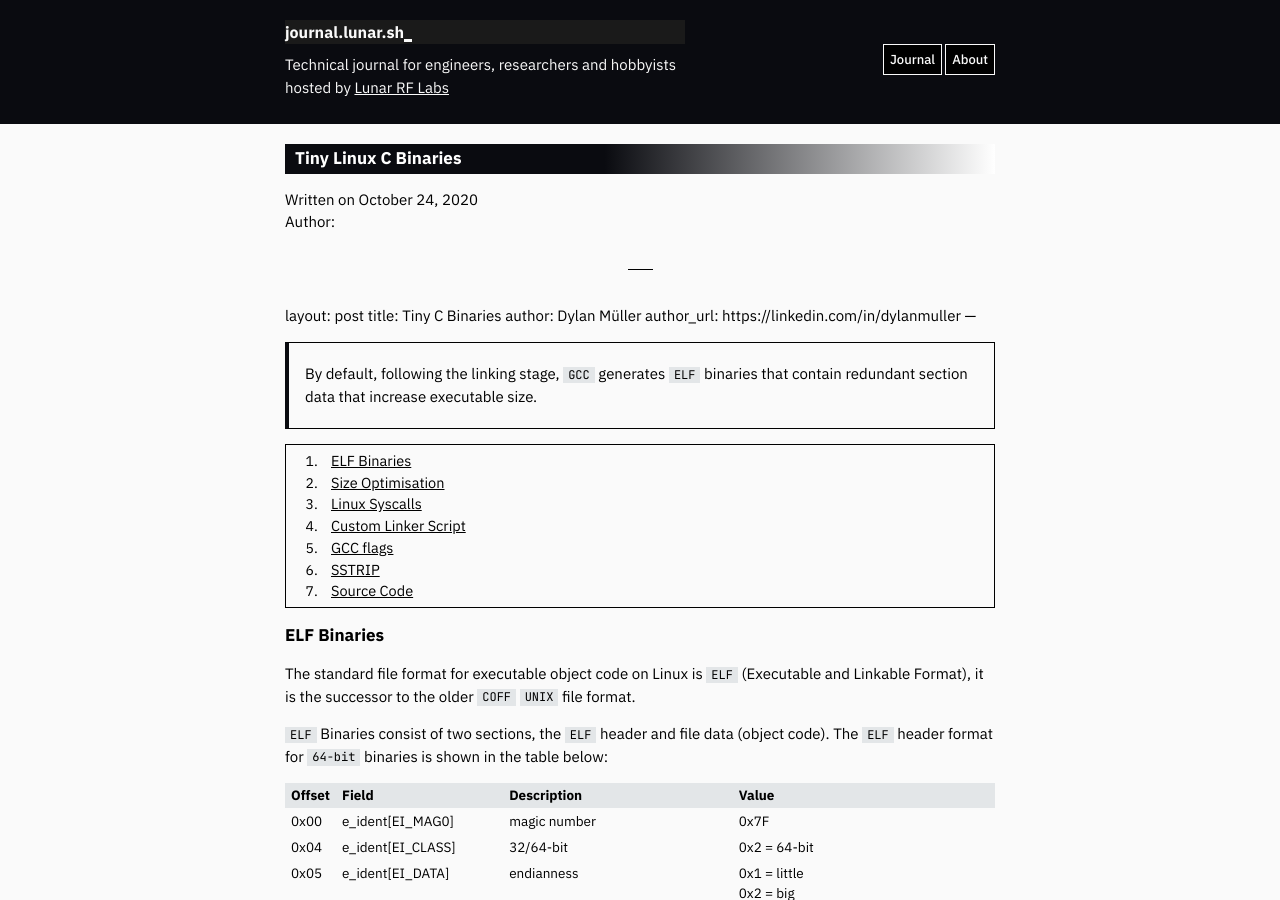
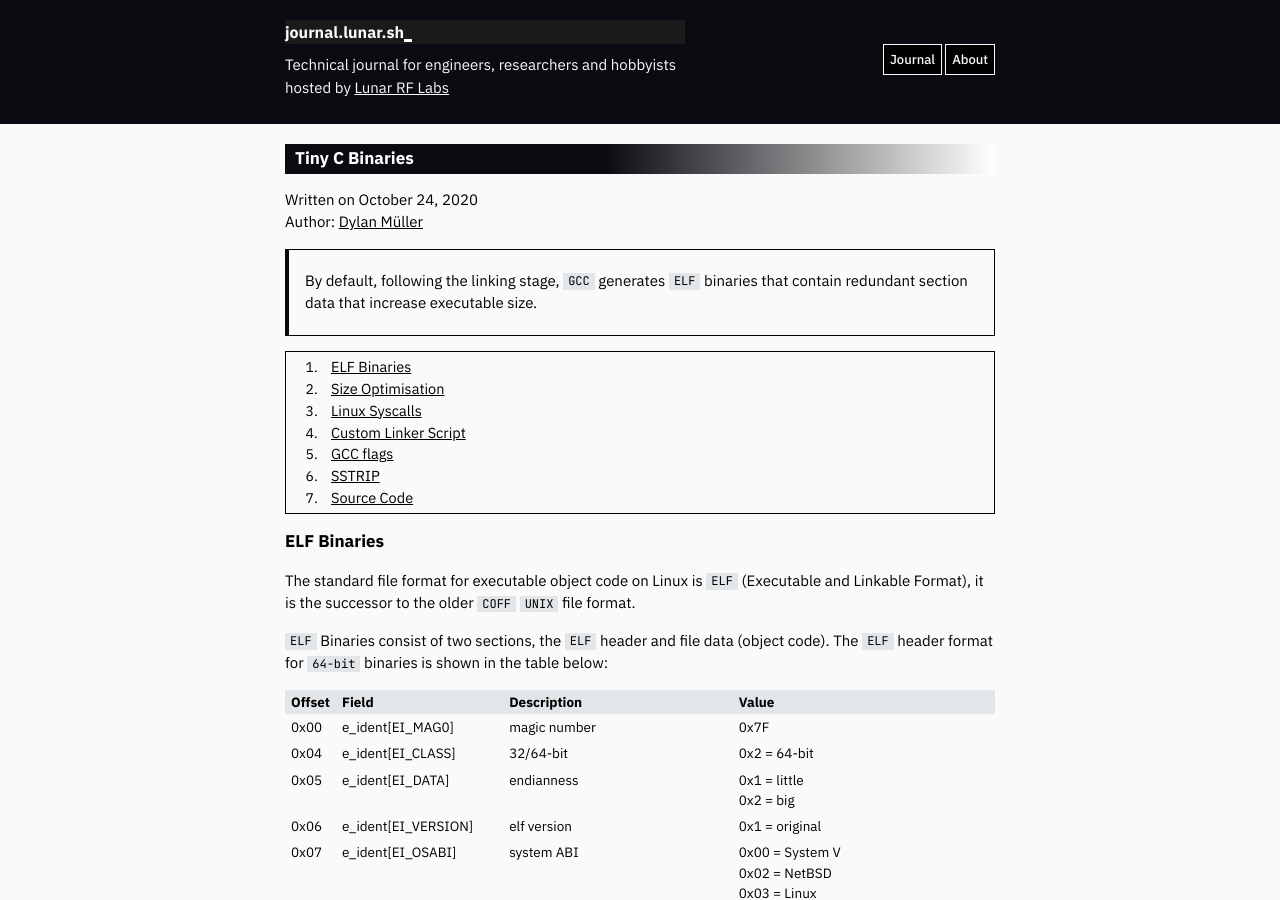
Before and after one commit to microstub/microstub.github.io, a Jekyll site: the page built from _posts/2020-10-24-tiny-linux-c-binaries.md, in a window 1280 px wide and 900 px high. Built offline with Jekyll 4.4.1, drawn with Linux system fonts in a browser that asks for light colours; nearby versions of some CDN libraries; emoji names are drawn with the system emoji font; our own code applies the rules of GitHub Pages for plain Markdown files.

Commit message:
Update 2020-10-24-tiny-linux-c-binaries.md

```diff
--- a/_posts/2020-10-24-tiny-linux-c-binaries.md
+++ b/_posts/2020-10-24-tiny-linux-c-binaries.md
@@ -20,13 +27,6 @@
 |                                       |
 +---------------------------------------+
 -->
-
----
-layout: post
-title: Tiny C Binaries
-author: Dylan Müller
-author_url: https://linkedin.com/in/dylanmuller
----
 
 > By default, following the linking stage, `GCC` generates `ELF` binaries that contain
 > redundant section data that increase executable size.
```
Also changed, not shown: other parts of _posts/2020-10-24-tiny-linux-c-binaries.md (+7 -0 lines).
